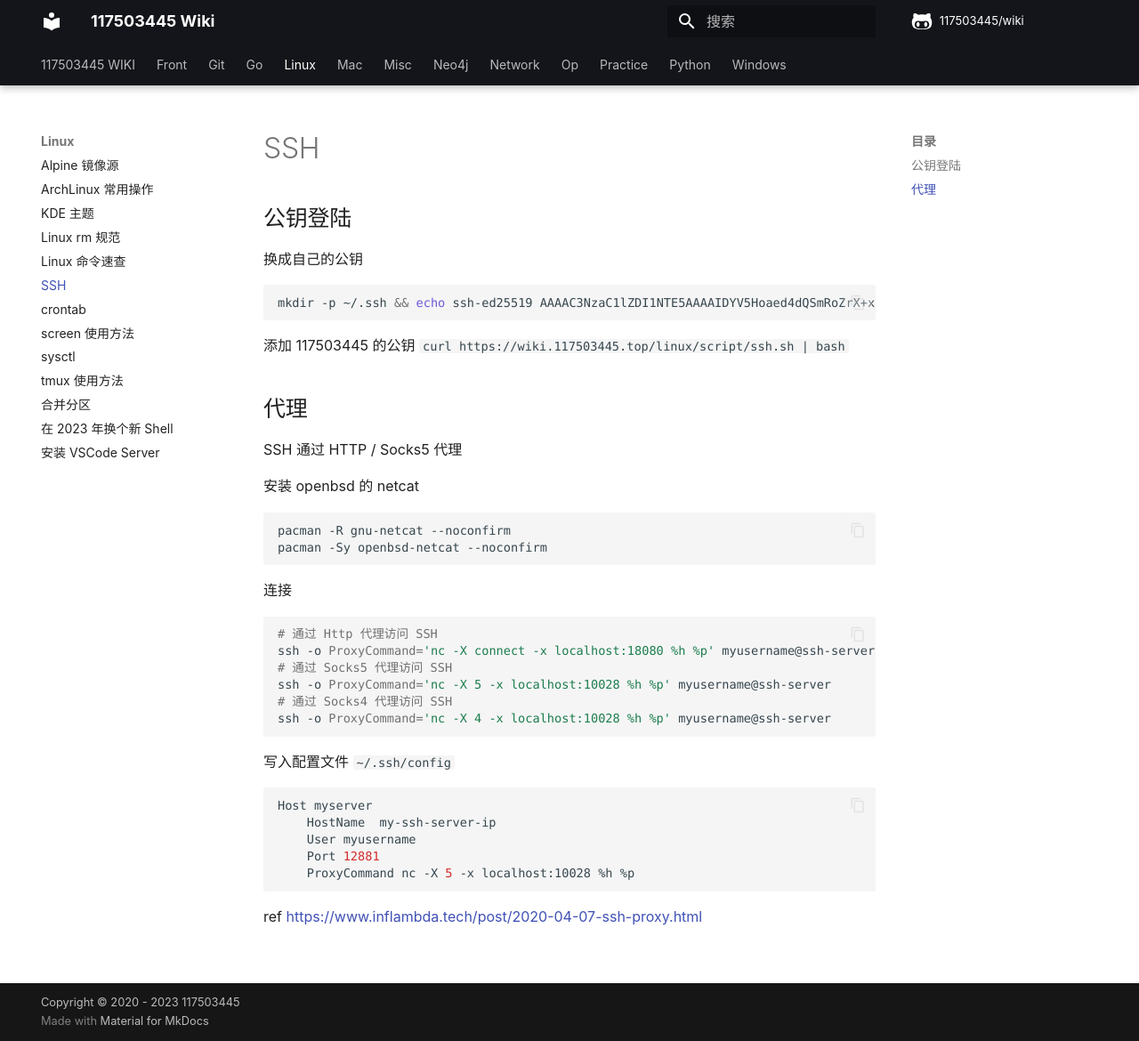
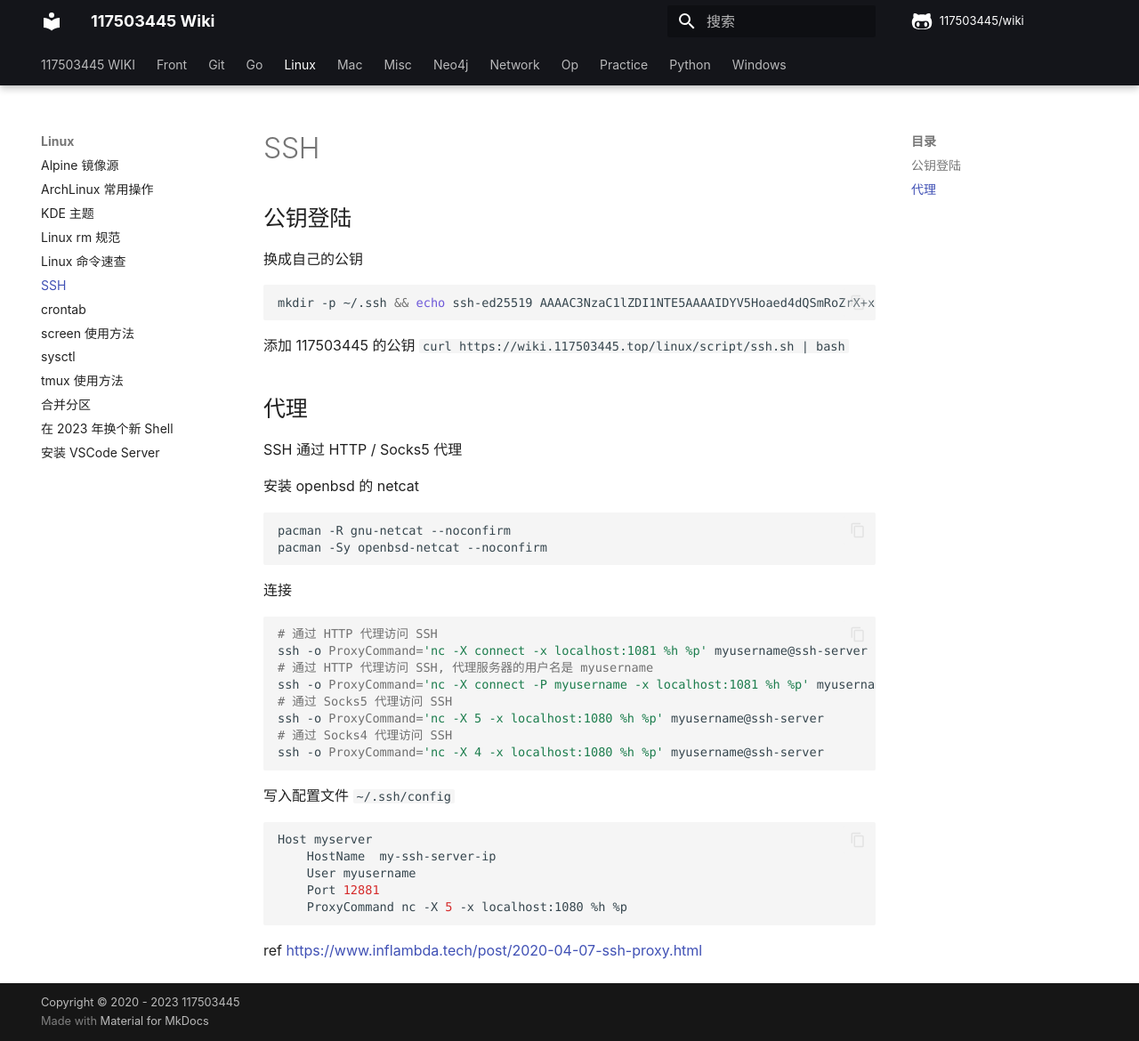
Before and after one commit to 117503445/wiki, an MkDocs documentation site: the page built from docs/linux/SSH.md, in a window 1280 px wide and 1170 px high. Shown: the whole window at 89% size. Built offline with MkDocs 1.6.1 and Material for MkDocs 9.7.7, drawn with Linux system fonts in a browser that asks for light colours; some web fonts are replaced; comment, search, counter and statistics services are not loaded.

Commit message:
ssh
Signed-off-by: 117503445 <t117503445@gmail.com>

````diff
--- a/docs/linux/SSH.md
+++ b/docs/linux/SSH.md
@@ -24,12 +24,14 @@ pacman -Sy openbsd-netcat --noconfirm
 连接
 
 ```sh
-# 通过 Http 代理访问 SSH
-ssh -o ProxyCommand='nc -X connect -x localhost:18080 %h %p' myusername@ssh-server
+# 通过 HTTP 代理访问 SSH
+ssh -o ProxyCommand='nc -X connect -x localhost:1081 %h %p' myusername@ssh-server
+# 通过 HTTP 代理访问 SSH, 代理服务器的用户名是 myusername
+ssh -o ProxyCommand='nc -X connect -P myusername -x localhost:1081 %h %p' myusername@ssh-server
 # 通过 Socks5 代理访问 SSH
-ssh -o ProxyCommand='nc -X 5 -x localhost:10028 %h %p' myusername@ssh-server
+ssh -o ProxyCommand='nc -X 5 -x localhost:1080 %h %p' myusername@ssh-server
 # 通过 Socks4 代理访问 SSH
-ssh -o ProxyCommand='nc -X 4 -x localhost:10028 %h %p' myusername@ssh-server
+ssh -o ProxyCommand='nc -X 4 -x localhost:1080 %h %p' myusername@ssh-server
 ```
 
 写入配置文件 `~/.ssh/config`
@@ -39,7 +41,7 @@ Host myserver
     HostName  my-ssh-server-ip
     User myusername
     Port 12881
-    ProxyCommand nc -X 5 -x localhost:10028 %h %p
+    ProxyCommand nc -X 5 -x localhost:1080 %h %p
 ```
 
 ref <https://www.inflambda.tech/post/2020-04-07-ssh-proxy.html>
````
